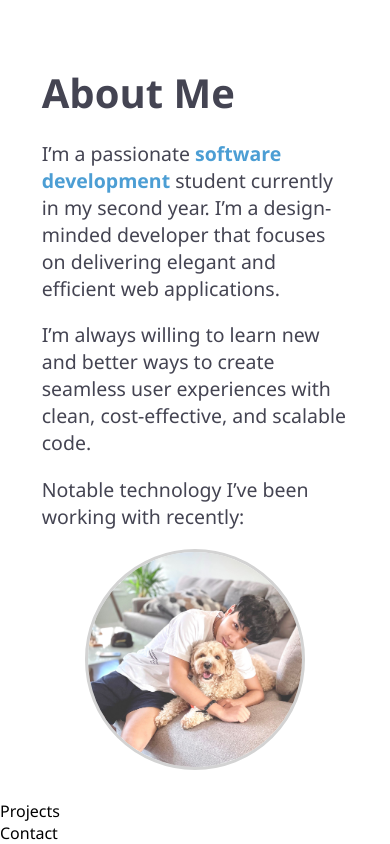
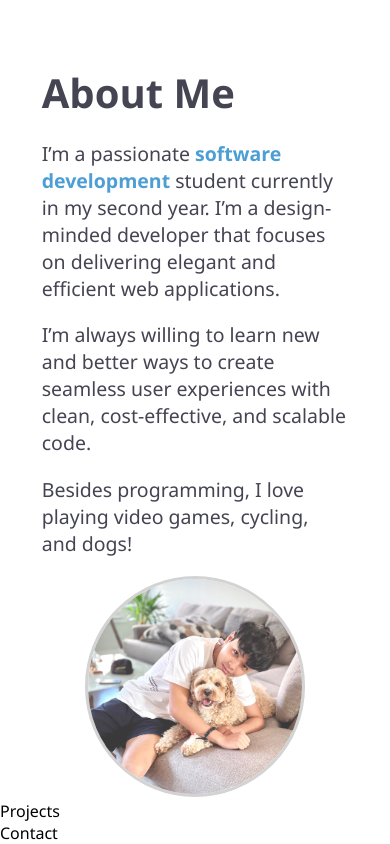
Before and after one commit to ShernanJ/Shernan-Javier, a React (Create React App) app: page / in a window 390 px wide. Shown: the part 910-1754 px from the top of the page. Built offline with nearby package versions, Linux system fonts and the light colour scheme.

Commit message:
Improved responsiveness and changed text content

```diff
--- a/src/Components/Pages/About/Content/Texts.js
+++ b/src/Components/Pages/About/Content/Texts.js
@@ -2,10 +2,9 @@ import React from "react";
 import styled from "styled-components";
 
 const Wrapper = styled.div`
-  display:block;
+  display: block;
   flex: 70%;
-  @media only screen and (min-width: 769px){
-
+  @media only screen and (min-width: 769px) {
   }
 `;
 
@@ -13,7 +12,7 @@ const Text = styled.p`
   font-size: 5vw;
   /* font-size: 24px; */
   color: #444452;
-  @media only screen and (min-width: 769px){
+  @media only screen and (min-width: 769px) {
     font-size: 1.6rem;
   }
 `;
@@ -22,7 +21,7 @@ const Title = styled.span`
   font-size: 2.5rem;
   font-weight: 600;
   color: #444452;
-  @media only screen and (min-width: 769px){
+  @media only screen and (min-width: 769px) {
     font-size: 3rem;
   }
 `;
@@ -43,7 +42,9 @@ const Texts = (props) => {
         I’m always willing to learn new and better ways to create seamless user
         experiences with clean, cost-effective, and scalable code.
       </Text>
-      <Text>Notable technology I’ve been working with recently:</Text>
+      <Text>
+        Besides programming, I love playing video games, cycling, and dogs!
+      </Text>
     </Wrapper>
   );
 };
```
